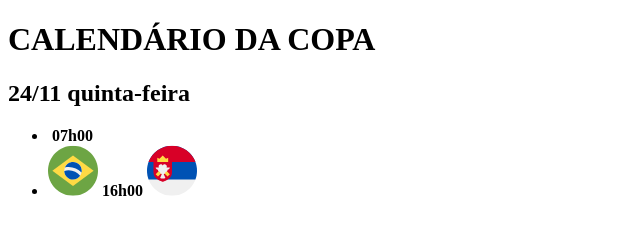
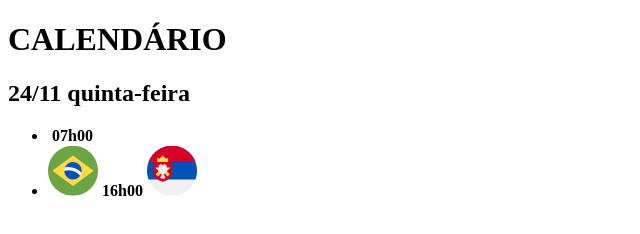
Before and after one commit to eujennifferlino/Calendario-Copa, a plain HTML site: page index.html in a window 1280 px wide. Shown: the whole page, without its empty margins (0-640 px from the left). Drawn offline with Linux system fonts and the light colour scheme.

Commit message:
Correção do Título H1

```diff
--- a/index.html
+++ b/index.html
@@ -9,7 +9,7 @@
   <body>
     <div class="app">
       <header>
-        <h1>CALENDÁRIO DA COPA</h1>
+        <h1>CALENDÁRIO</h1>
       </header>
       <main class="cards">
         <div class="card">
```
